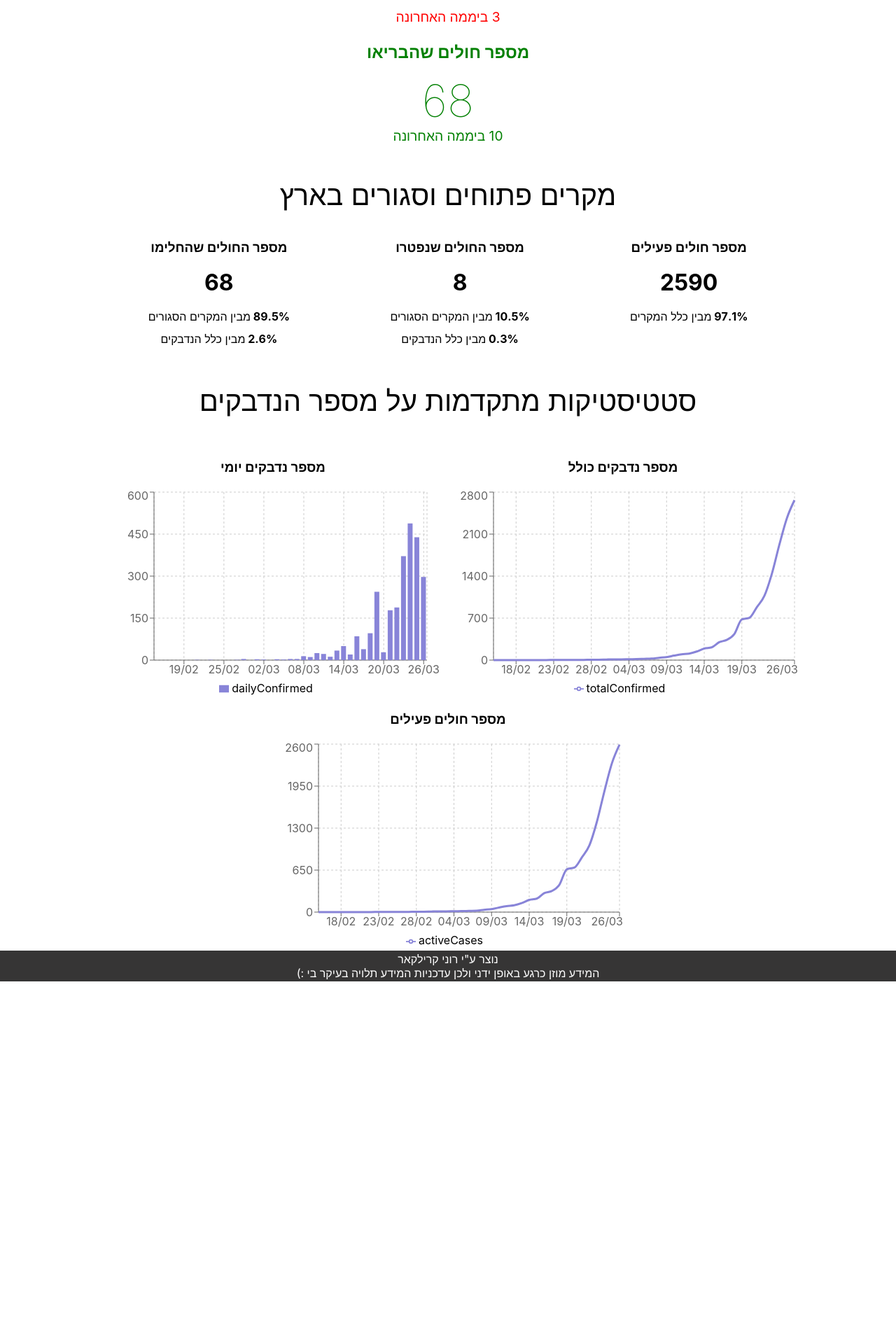
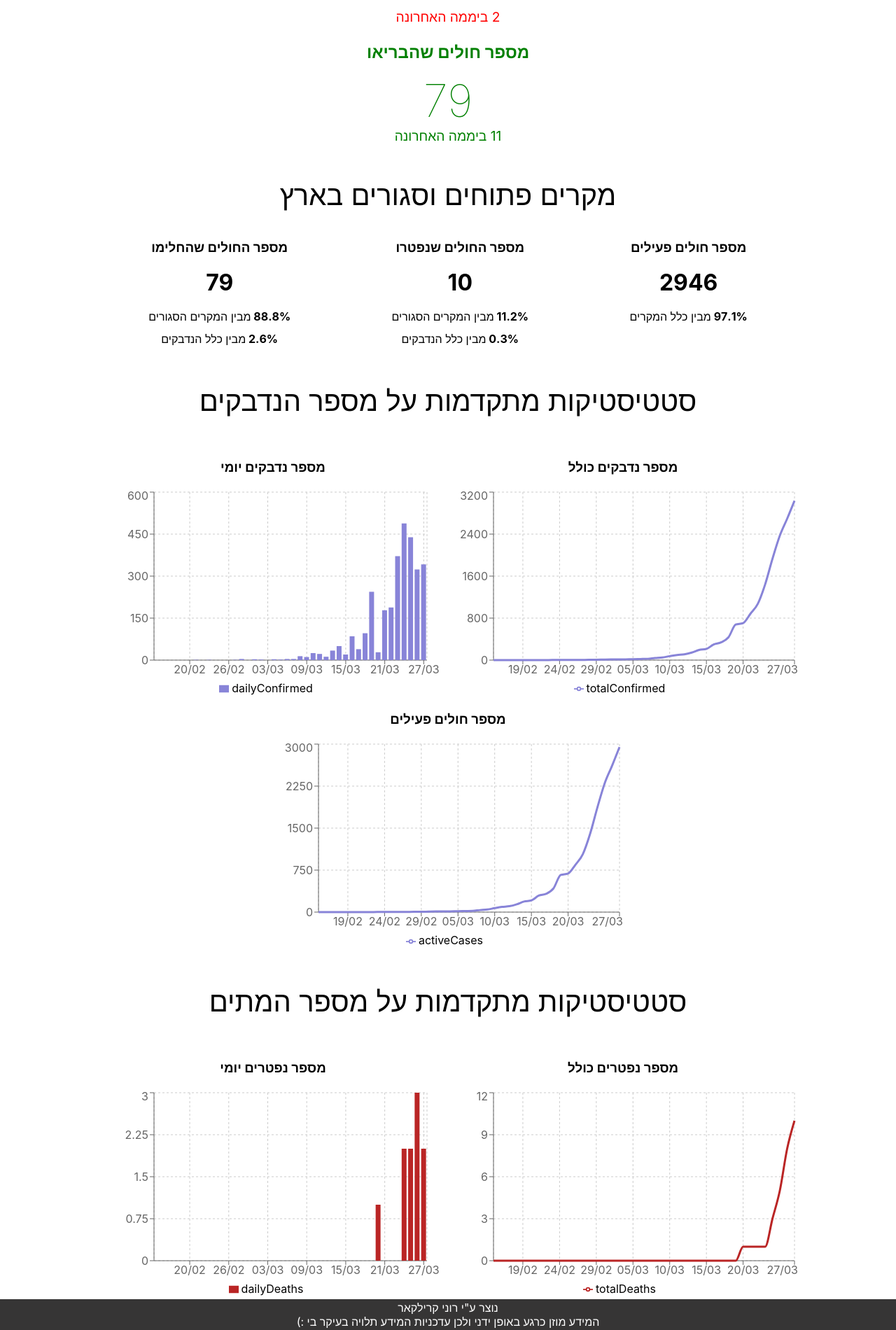
Before and after one commit to ronikar/COVID-19-Israel-Tracker, a React (Create React App) app: page / in a window 1280 px wide. Shown: the part 430-2330 px from the top of the page at 70% size. Before the commit the page ends 1832 px from the top, so only its background shows below. Built offline with nearby package versions, Linux system fonts and the light colour scheme.

Commit message:
add death cases statistics

```diff
--- a/src/App.tsx
+++ b/src/App.tsx
@@ -5,27 +5,29 @@ import React, { useState, useEffect, Fragment } from 'react';
 import moment from "moment";
 
 import { getIsraelCovid19Reports } from './providers/getIsraelCovid19Data';
-import { CovidDailyStatus } from './CovidDailyStatus';
+import { CovidDailyStatus } from './DailyStatus';
 import { CasesStatistics } from './CasesStatistics';
 import covid19 from './react-app-env';
 import { ConfirmedCasesStatistics } from './ConfirmedCasesStatistics';
+import { DeathCasesStatistics } from './DeathCasesStatistics';
 
 function App() {
-  const [covidData, setCovidData] = useState([] as covid19.DailyReport[]);
-  const dailyReport = covidData[covidData.length - 1];
+  const [reports, setReports] = useState([] as covid19.DailyReport[]);
+  const dailyReport = reports[reports.length - 1];
 
-  useEffect(() => { getIsraelCovid19Reports().then(data => setCovidData(data)) }, []);
+  useEffect(() => { getIsraelCovid19Reports().then(data => setReports(data)) }, []);
 
   return <div className="covid-19-app">
     <header className="app-header">
-      <h1>מפת קורונה ישראל</h1>
+      <h1>מגפת הקורונה בישראל</h1>
       {dailyReport && <div className="last-update">נכון לתאריך {moment(dailyReport.date).format("DD.MM.YYYY")}</div>}
     </header>
-    {covidData.length === 0 ? <Loader /> :
+    {reports.length === 0 ? <Loader /> :
       <Fragment>
         <CovidDailyStatus dailyReport={dailyReport} />
         <CasesStatistics dailyReport={dailyReport}/>
-        <ConfirmedCasesStatistics reports={covidData}/>
+        <ConfirmedCasesStatistics reports={reports}/>
+        <DeathCasesStatistics reports={reports}/>
       </Fragment>}
     <footer>
           <p>נוצר ע"י רוני קרילקאר</p>
--- a/src/CasesStatistics.tsx
+++ b/src/CasesStatistics.tsx
@@ -16,7 +16,7 @@ export function CasesStatistics({ dailyReport }: Props) {
             <CloseCasesCube title="מספר החולים שנפטרו" value={totalDeaths} {...dailyReport} />
             <CloseCasesCube title="מספר החולים שהחלימו" value={totalRecovered} {...dailyReport} />
         </div>
-    </section>
+    </section>;
 }
 
 interface ActiveCasesCubeProps {
@@ -31,7 +31,7 @@ function ActiveCasesCube({ activeCases, totalConfirmed }: ActiveCasesCubeProps)
         <h3>מספר חולים פעילים</h3>
         <div className="value">{activeCases}</div>
         <div className="ratio"><span>{ratio.toFixed(1)}</span>מבין כלל המקרים </div>
-    </div>
+    </div>;
 }
 
 interface CloseCasesCubeProps {
--- a/src/ConfirmedCasesStatistics.tsx
+++ b/src/ConfirmedCasesStatistics.tsx
@@ -1,6 +1,6 @@
 import "./ConfirmedCasesStatistics.css";
 
-import React from "react";
+import React, { useMemo } from "react";
 import covid19 from "./react-app-env";
 
 import { LineChartComponent } from "./utils/LineChartComponent";
@@ -11,9 +11,9 @@ interface Props {
 }
 
 export function ConfirmedCasesStatistics({ reports }: Props) {
-    const totalLineDataKeys = [{ id: "totalConfirmed", color: "#8884d8" }];
-    const dailyBarDataKeys = [{ id: "dailyConfirmed", color: "#8884d8" }];
-    const activeLineDataKeys = [{ id: "activeCases", color: "#8884d8" }];
+    const totalLineDataKeys = useMemo(() => [{ id: "totalConfirmed", color: "#8884d8" }], []);
+    const dailyBarDataKeys = useMemo(() => [{ id: "dailyConfirmed", color: "#8884d8" }], []);
+    const activeLineDataKeys = useMemo(() => [{ id: "activeCases", color: "#8884d8" }], []);
 
     return <section className="confirmed-cases-panel">
         <h2>סטטיסטיקות מתקדמות על מספר הנדבקים</h2>
--- a/src/CovidDailyStatus.tsx
+++ b/src/DailyStatus.tsx
@@ -1,4 +1,4 @@
-import "./CovidDailyStatus.css";
+import "./DailyStatus.css";
 
 import React from 'react';
 import covid19 from "./react-app-env";
--- /dev/null
+++ b/src/DeathCasesStatistics.css
@@ -0,0 +1,16 @@
+.death-cases-panel{
+    text-align: center;
+    margin-top: 3rem;
+}
+
+.death-cases-panel h2{
+    margin-bottom: 2.5rem;
+    font-size: 2.5rem;
+    font-weight: lighter;
+}
+
+.death-cases-panel .charts{
+    display: flex;
+    flex-wrap: wrap;
+    justify-content: center;
+}
--- /dev/null
+++ b/src/DeathCasesStatistics.tsx
@@ -0,0 +1,24 @@
+import "./DeathCasesStatistics.css";
+
+import React, { useMemo } from "react";
+import covid19 from "./react-app-env";
+
+import { LineChartComponent } from "./utils/LineChartComponent";
+import { BarChartComponent } from "./utils/BarChartComponent";
+
+interface Props {
+    reports: covid19.DailyReport[]
+}
+
+export function DeathCasesStatistics({ reports }: Props) {
+    const totalLineDataKeys = useMemo(() => [{ id: "totalDeaths", color: "#ba2525" }], []);
+    const dailyBarDataKeys = useMemo(() => [{ id: "dailyDeaths", color: "#ba2525" }], []);
+
+    return <section className="death-cases-panel">
+        <h2>סטטיסטיקות מתקדמות על מספר המתים</h2>
+        <div className="charts">
+            <LineChartComponent title="מספר נפטרים כולל" data={reports} lineDataKeys={totalLineDataKeys} />
+            <BarChartComponent title="מספר נפטרים יומי" data={reports} barDataKeys={dailyBarDataKeys} />
+        </div>
+    </section>
+}
--- a/src/Loader.css
+++ b/src/Loader.css
@@ -1,4 +1,5 @@
 .loader-wrapper{
+  min-height: 100vh;
     display: flex;
     justify-content: center;
     align-content: center;
--- a/src/providers/getIsraelCovid19Data.ts
+++ b/src/providers/getIsraelCovid19Data.ts
@@ -14,9 +14,9 @@ export interface DailyReportData {
 
 const startDate = moment("15.02.2020", "DD.MM.YYYY").toDate();
 
-const confirmedCasesReports = [0, 0, 0, 0, 0, 0, 1, 1, 2, 2, 2, 2, 3, 7, 7, 10, 12, 12, 15, 17, 21, 25, 39, 50, 75, 97, 109, 143, 193, 213, 298, 337, 433, 677, 705, 883, 1071, 1442, 1930, 2369, 2666]
-const activeCasesReports = [0, 0, 0, 0, 0, 0, 1, 1, 2, 2, 2, 2, 3, 6, 6, 9, 11, 11, 14, 15, 19, 22, 36, 46, 71, 93, 105, 139, 189, 209, 294, 326, 422, 663, 689, 846, 1033, 1400, 1874, 2306, 2590];
-const totalDeathsReports = [0, 0, 0, 0, 0, 0, 0, 0, 0, 0, 0, 0, 0, 0, 0, 0, 0, 0, 0, 0, 0, 0, 0, 0, 0, 0, 0, 0, 0, 0, 0, 0, 0, 0, 1, 1, 1, 1, 3, 5, 8];
+const confirmedCasesReports = [0, 0, 0, 0, 0, 0, 1, 1, 2, 2, 2, 2, 3, 7, 7, 10, 12, 12, 15, 17, 21, 25, 39, 50, 75, 97, 109, 143, 193, 213, 298, 337, 433, 677, 705, 883, 1071, 1442, 1930, 2369, 2693, 3035]
+const activeCasesReports = [0, 0, 0, 0, 0, 0, 1, 1, 2, 2, 2, 2, 3, 6, 6, 9, 11, 11, 14, 15, 19, 22, 36, 46, 71, 93, 105, 139, 189, 209, 294, 326, 422, 663, 689, 846, 1033, 1400, 1874, 2306, 2617, 2946];
+const totalDeathsReports = [0, 0, 0, 0, 0, 0, 0, 0, 0, 0, 0, 0, 0, 0, 0, 0, 0, 0, 0, 0, 0, 0, 0, 0, 0, 0, 0, 0, 0, 0, 0, 0, 0, 0, 1, 1, 1, 1, 3, 5, 8, 10];
 
 //TODO: look for reliable dataset service
 export async function getIsraelCovid19Reports() {
@@ -38,7 +38,7 @@ export async function getIsraelCovid19Reports() {
         const dailyRecovered = isFirstItem ? totalRecovered : totalRecovered - reports[index - 1].totalRecovered;
         const dailyDeaths = isFirstItem ? totalDeaths : totalDeaths - reports[index - 1].totalDeaths;
 
-        reports.push({id, date, totalConfirmed, totalDeaths, totalRecovered, activeCases, closeCases, dailyConfirmed, dailyDeaths, dailyRecovered });
+        reports.push({ id, date, totalConfirmed, totalDeaths, totalRecovered, activeCases, closeCases, dailyConfirmed, dailyDeaths, dailyRecovered });
     }
 
     return Promise.resolve(reports);
```
Also changed, not shown: src/DailyStatus.css (renamed from src/CovidDailyStatus.css), 1 other file (tests, documents, lock files or other folders).
